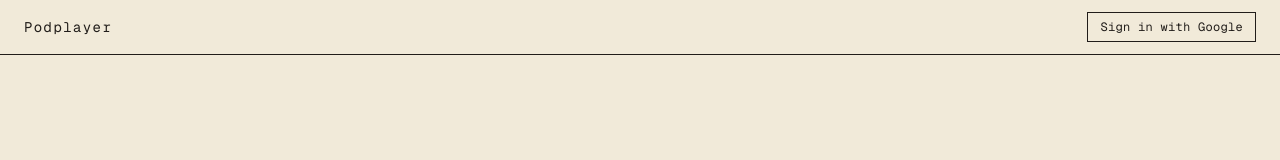
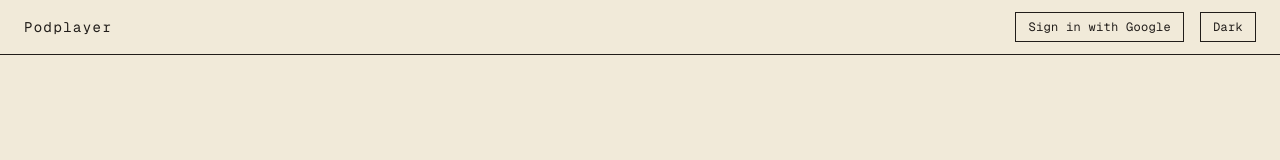
Before and after one commit to Mattan41/podplayer, a Next.js app in the folder frontend/: page / in a window 1280 px wide. Shown: the top 160 px of the page. Built offline with nearby package versions, Linux system fonts and the light colour scheme; no server answers.

Commit message:
enable darkmode

```diff
--- a/frontend/app/header.tsx
+++ b/frontend/app/header.tsx
@@ -2,11 +2,13 @@
 
 import Link from "next/link";
 import { useAuth } from "@/lib/auth-context";
+import { useTheme } from "@/lib/theme-context";
 import { supabase } from "@/lib/supabase";
 import { BaseButton } from "@/components/base";
 
 export default function Header() {
   const { user, role, isLoading, signOut } = useAuth();
+  const { mode, toggleMode } = useTheme();
 
   const signIn = async () => {
     await supabase.auth.signInWithOAuth({
@@ -41,6 +43,9 @@ export default function Header() {
         ) : (
           <BaseButton onClick={() => void signIn()}>Sign in with Google</BaseButton>
         )}
+        <BaseButton variant="outline" size="sm" onClick={toggleMode}>
+          {mode === "light" ? "Dark" : "Light"}
+        </BaseButton>
       </div>
     </header>
   );
--- a/frontend/app/layout.tsx
+++ b/frontend/app/layout.tsx
@@ -2,6 +2,7 @@ import type { Metadata } from "next";
 import { Geist, Geist_Mono } from "next/font/google";
 import Header from "./header";
 import { AuthProvider } from "@/lib/auth-context";
+import { ThemeProvider } from "@/lib/theme-context";
 import "./globals.css";
 
 const geistSans = Geist({
@@ -19,17 +20,40 @@ export const metadata: Metadata = {
   description: "A disciplined, cross-device podcast player.",
 };
 
+/**
+ * Resolves the mode before React hydrates, on the first paint.
+ *
+ * This is a raw string rather than an imported module because it must run
+ * synchronously while the browser parses `<head>`, before any bundle has
+ * been fetched. It reads the persisted preference, falls back to
+ * `prefers-color-scheme` when nothing is stored, then writes both `data-*`
+ * attributes on `<html>` so the CSS token blocks apply immediately.
+ *
+ * The `<html>` element itself deliberately does not declare `data-theme` or
+ * `data-mode` in JSX: React would overwrite the script's work during
+ * hydration. The script is the only writer. See `docs/DECISIONS.md` entry 13.
+ */
+const THEME_INIT_SCRIPT = `(function(){var root=document.documentElement;var mode="light";try{var stored=localStorage.getItem("mode");if(stored==="light"||stored==="dark"){mode=stored;}else if(window.matchMedia("(prefers-color-scheme: dark)").matches){mode="dark";}}catch(e){}root.dataset.theme="zorn";root.dataset.mode=mode;})();`;
+
 export default function RootLayout({ children }: LayoutProps<"/">) {
   return (
     <html
       lang="en"
+         /* data-theme and data-mode are written by THEME_INIT_SCRIPT, not by
+         React, so the server and client trees differ here by design. */
+      suppressHydrationWarning
       className={`${geistSans.variable} ${geistMono.variable} h-full antialiased`}
     >
+      <head>
+        <script dangerouslySetInnerHTML={{ __html: THEME_INIT_SCRIPT }} />
+      </head>
       <body className="flex min-h-full flex-col bg-bg text-fg">
-        <AuthProvider>
-          <Header />
-          {children}
-        </AuthProvider>
+        <ThemeProvider>
+          <AuthProvider>
+            <Header />
+            {children}
+          </AuthProvider>
+        </ThemeProvider>
       </body>
     </html>
   );
--- /dev/null
+++ b/frontend/lib/theme-context.tsx
@@ -0,0 +1,99 @@
+"use client";
+
+import {
+  createContext,
+  useCallback,
+  useContext,
+  useMemo,
+  useSyncExternalStore,
+  type ReactNode,
+} from "react";
+
+export type ThemeMode = "light" | "dark";
+
+/**
+ * The palette is fixed until a second theme exists, so it is not part of the
+ * state. Mode is orthogonal to the palette: Zorn carries a light and a dark
+ * block in `frontend/app/globals.css`, and switching mode rotates tokens inside
+ * that one theme rather than loading another skin. See `docs/DECISIONS.md`
+ * entry 13.
+ */
+const THEME = "zorn";
+
+type ThemeContextValue = {
+  mode: ThemeMode;
+  toggleMode: () => void;
+};
+
+const ThemeContext = createContext<ThemeContextValue | undefined>(undefined);
+
+/*
+ * The `<html>` element is the source of truth for the mode, and the FOUC script
+ * in `frontend/app/layout.tsx` is the only writer at load time. The provider is
+ * therefore a subscriber to that external store rather than a mirrored
+ * `useState`, which is also what the `react-hooks/set-state-in-effect` rule
+ * asks for: an effect that synchronises React with an external system must
+ * subscribe, not copy the value into state on mount.
+ *
+ * `localStorage` is deliberately not consulted here. The inline script is the
+ * single place that resolves the persisted preference and the
+ * `prefers-color-scheme` fallback, and reading it in a second place would let
+ * the two sources disagree.
+ */
+const listeners = new Set<() => void>();
+
+function subscribe(onStoreChange: () => void): () => void {
+  listeners.add(onStoreChange);
+  return () => {
+    listeners.delete(onStoreChange);
+  };
+}
+
+function getModeSnapshot(): ThemeMode {
+  return document.documentElement.dataset.mode === "dark" ? "dark" : "light";
+}
+
+/*
+ * The server has no DOM, so the first client render is always "light" and
+ * hydration matches the server markup. React re-reads `getModeSnapshot` right
+ * after hydration and re-renders if the script resolved the other mode. Only
+ * the toggle label changes at that point, never the colours: the CSS tokens
+ * were already painted from `data-mode` before hydration.
+ */
+function getServerModeSnapshot(): ThemeMode {
+  return "light";
+}
+
+export function ThemeProvider({ children }: { children: ReactNode }) {
+  const mode = useSyncExternalStore(
+    subscribe,
+    getModeSnapshot,
+    getServerModeSnapshot,
+  );
+
+  const toggleMode = useCallback(() => {
+    const next: ThemeMode = getModeSnapshot() === "dark" ? "light" : "dark";
+    const root = document.documentElement;
+    root.dataset.theme = THEME;
+    root.dataset.mode = next;
+    localStorage.setItem("mode", next);
+    for (const listener of listeners) {
+      listener();
+    }
+  }, []);
+
+  const value = useMemo<ThemeContextValue>(
+    () => ({ mode, toggleMode }),
+    [mode, toggleMode],
+  );
+
+  return <ThemeContext.Provider value={value}>{children}</ThemeContext.Provider>;
+}
+
+export function useTheme(): ThemeContextValue {
+  const context = useContext(ThemeContext);
+  if (!context) {
+    throw new Error("useTheme must be used within a ThemeProvider");
+  }
+  return context;
+}
```
Also changed, not shown: 3 other files (tests, documents, lock files or other folders).
